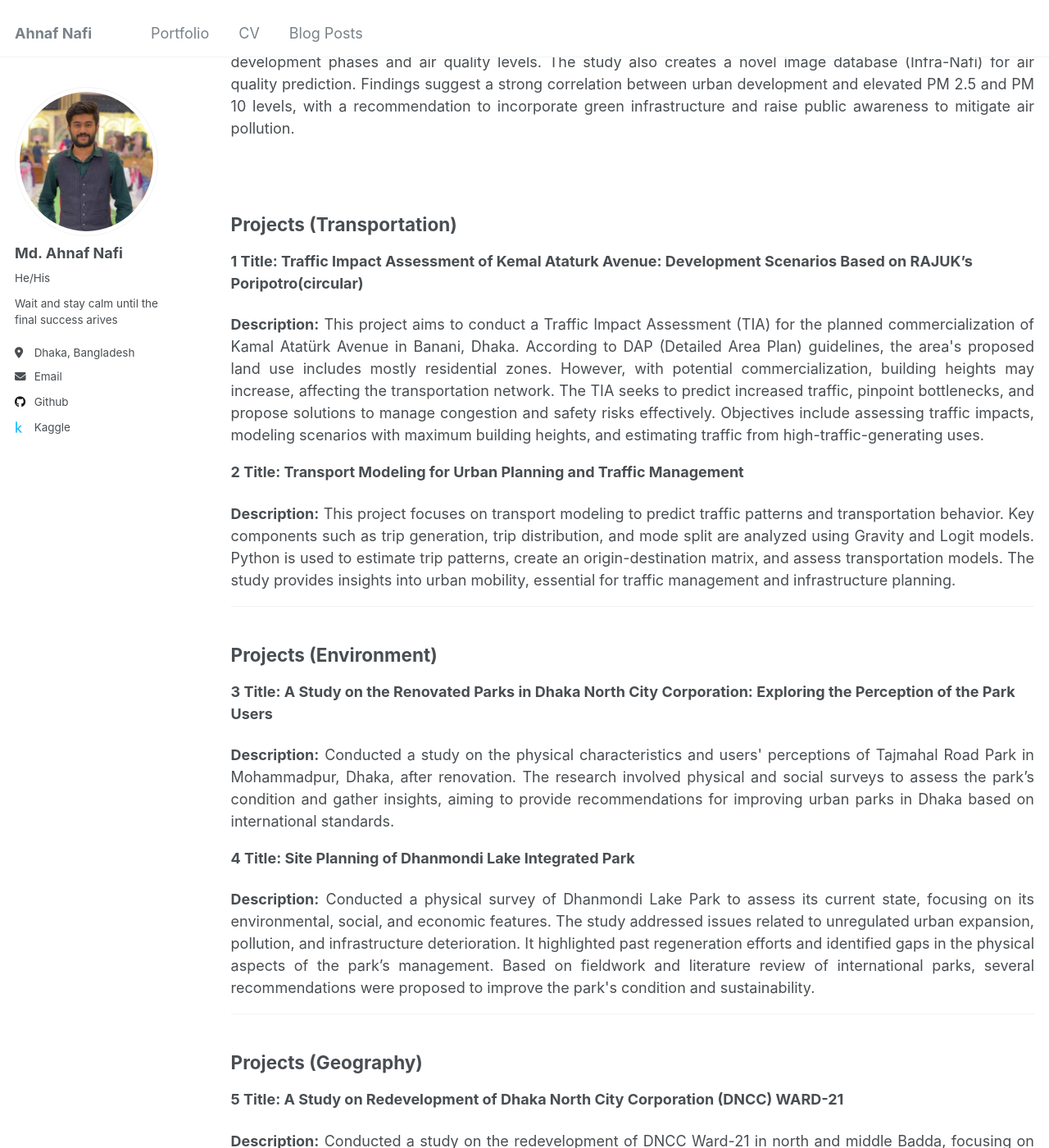
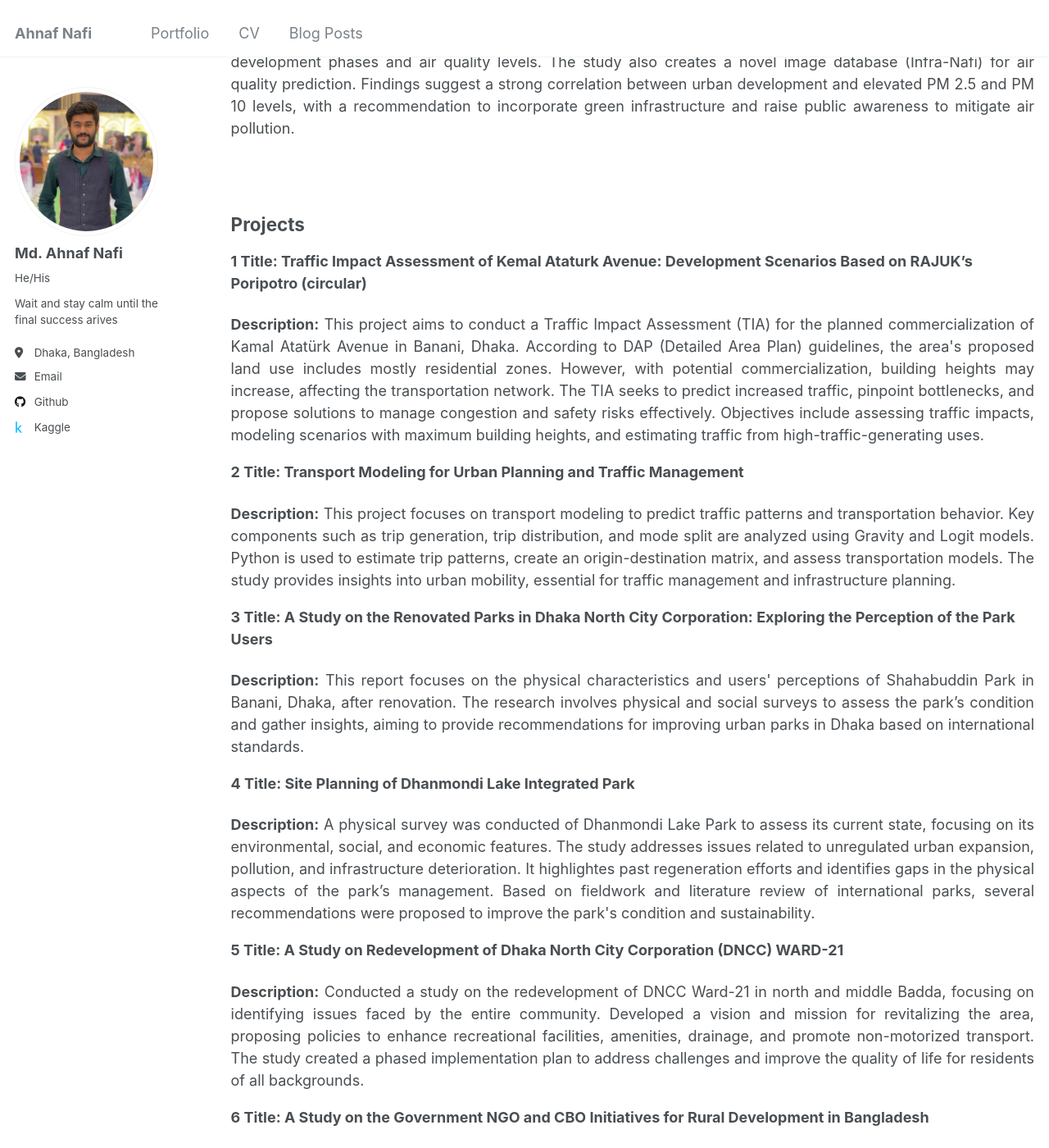
Before and after one commit to NafixData/ahnafnafi, a Jekyll site: the page built from _pages/cv.md, in a window 1280 px wide and 1400 px high, scrolled down 922 px. Shown: the whole window at 82% size. Built offline with Jekyll 4.4.1, drawn with Linux system fonts in a browser that asks for light colours.

Commit message:
Update cv.md

```diff
--- a/_pages/cv.md
+++ b/_pages/cv.md
@@ -48,9 +48,9 @@ Research
 <br>
 
 
-## Projects (Transportation)
+## Projects
 
-**1 Title: Traffic Impact Assessment of Kemal Ataturk Avenue: Development Scenarios Based on RAJUK’s Poripotro(circular)**
+**1 Title: Traffic Impact Assessment of Kemal Ataturk Avenue: Development Scenarios Based on RAJUK’s Poripotro (circular)**
   <div style="text-align: justify;">
      <b>Description:</b> This project aims to conduct a Traffic Impact Assessment (TIA) for the planned commercialization of Kamal Atatürk Avenue in Banani, Dhaka. According to DAP (Detailed Area Plan) guidelines, the area's proposed land use includes mostly residential zones. However, with potential commercialization, building heights may increase, affecting the transportation network. The TIA seeks to predict increased traffic, pinpoint bottlenecks, and propose solutions to manage congestion and safety risks effectively. Objectives include assessing traffic impacts, modeling scenarios with maximum building heights, and estimating traffic from high-traffic-generating uses.
   </div>
@@ -59,22 +59,16 @@ Research
    <div style="text-align: justify;">
      <b>Description:</b> This project focuses on transport modeling to predict traffic patterns and transportation behavior. Key components such as trip generation, trip distribution, and mode split are analyzed using Gravity and Logit models. Python is used to estimate trip patterns, create an origin-destination matrix, and assess transportation models. The study provides insights into urban mobility, essential for traffic management and infrastructure planning.
    </div>
--------------------------------
-
-## Projects (Environment)
 
 **3 Title: A Study on the Renovated Parks in Dhaka North City Corporation: Exploring the Perception of the Park Users**
    <div style="text-align: justify;">
-     <b>Description:</b> Conducted a study on the physical characteristics and users' perceptions of Tajmahal Road Park in Mohammadpur, Dhaka, after renovation. The research involved physical and social surveys to assess the park’s condition and gather insights, aiming to provide recommendations for improving urban parks in Dhaka based on international standards.
+     <b>Description:</b> This report focuses on the physical characteristics and users' perceptions of Shahabuddin Park in Banani, Dhaka, after renovation. The research involves physical and social surveys to assess the park’s condition and gather insights, aiming to provide recommendations for improving urban parks in Dhaka based on international standards.
    </div>
 
 **4 Title: Site Planning of Dhanmondi Lake Integrated Park**
    <div style="text-align: justify;">
-     <b>Description:</b> Conducted a physical survey of Dhanmondi Lake Park to assess its current state, focusing on its environmental, social, and economic features. The study addressed issues related to unregulated urban expansion, pollution, and infrastructure deterioration. It highlighted past regeneration efforts and identified gaps in the physical aspects of the park’s management. Based on fieldwork and literature review of international parks, several recommendations were proposed to improve the park's condition and sustainability.
+     <b>Description:</b> A physical survey was conducted of Dhanmondi Lake Park to assess its current state, focusing on its environmental, social, and economic features. The study addresses issues related to unregulated urban expansion, pollution, and infrastructure deterioration. It highlightes past regeneration efforts and identifies gaps in the physical aspects of the park’s management. Based on fieldwork and literature review of international parks, several recommendations were proposed to improve the park's condition and sustainability.
    </div>
--------------------------------
-
-## Projects (Geography)
 
 **5 Title: A Study on Redevelopment of Dhaka North City Corporation (DNCC) WARD-21**
    <div style="text-align: justify;">
@@ -88,9 +82,7 @@ Research
 
 **7 Title: A Study on Urban Pond Management at the Local Level and the Role of Stakeholders**
    <div style="text-align: justify;">
-     <b>Description:</b> This study examines the management of Kalibari Pond in Dhaka, focusing on historical context, stakeholder roles, and challenges such as waste accumulation and pondside erosion. Through
-     field surveys and discussions, the study identifies issues in pond management, influenced by political factors. Policy recommendations include zoning, pond restoration, community engagement, and water
-     quality management to preserve urban ponds. The findings emphasize the importance of sustainable practices and public awareness for effective pond conservation.
+     <b>Description:</b> This study examines the management of Kalibari Pond in Dhaka, focusing on historical context, stakeholder roles, and challenges such as waste accumulation and pondside erosion. Through field surveys and discussions, the study identifies issues in pond management, influenced by political factors. Policy recommendations include zoning, pond restoration, community engagement, and water quality management to preserve urban ponds. The findings emphasize the importance of sustainable practices and public awareness for effective pond conservation.
    </div>
 -------------------------------
 
```
